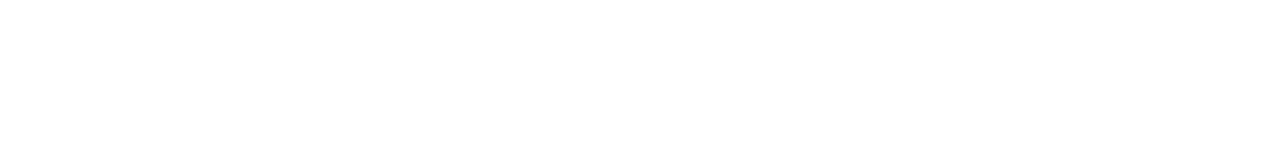
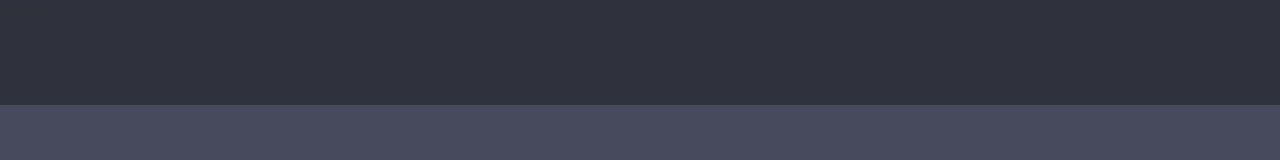
Before and after one commit to Neuropassenger/bybtc-landing, a website: page src/index.html in a window 1280 px wide. Drawn offline with Linux system fonts and the light colour scheme.

Commit message:
Base markup for header

```diff
--- /dev/null
+++ b/src/css/reset.css
@@ -0,0 +1,43 @@
+html, body, div, span, applet, object, iframe,
+h1, h2, h3, h4, h5, h6, p, blockquote, pre,
+a, abbr, acronym, address, big, cite, code,
+del, dfn, em, img, ins, kbd, q, s, samp,
+small, strike, strong, sub, sup, tt, var,
+b, u, i, center,
+dl, dt, dd, ol, ul, li,
+fieldset, form, label, legend,
+table, caption, tbody, tfoot, thead, tr, th, td,
+article, aside, canvas, details, embed,
+figure, figcaption, footer, header, hgroup,
+menu, nav, output, ruby, section, summary,
+time, mark, audio, video {
+	margin: 0;
+	padding: 0;
+	border: 0;
+	font-size: 100%;
+	font: inherit;
+	vertical-align: baseline;
+}
+/* HTML5 display-role reset for older browsers */
+article, aside, details, figcaption, figure,
+footer, header, hgroup, menu, nav, section {
+	display: block;
+}
+body {
+	line-height: 1;
+}
+ol, ul {
+	list-style: none;
+}
+blockquote, q {
+	quotes: none;
+}
+blockquote:before, blockquote:after,
+q:before, q:after {
+	content: '';
+	content: none;
+}
+table {
+	border-collapse: collapse;
+	border-spacing: 0;
+}
--- a/src/index.html
+++ b/src/index.html
@@ -2,8 +2,13 @@
 <html>
 <head>
 	<title>Landing Page for byBTC</title>
+	<link rel="stylesheet" href="css/main.css">
 </head>
 <body>
-
+	<header class="page-header">
+		<nav class="top-line">
+			Nav bar
+		</nav>
+	</header>
 </body>
 </html>
--- /dev/null
+++ b/src/sass/main.sass
@@ -0,0 +1,10 @@
+@import "../css/reset"
+@import "../libs/bootstrap/bootstrap-grid.min"
+
+.page-header
+	background-color: #474a5c;
+	height: 100vh;
+
+.top-line
+	background-color: #2f313d;
+	height: 105px;
```
Also changed, not shown: src/css/main.css (added), src/libs/bootstrap/bootstrap-grid.min.css (added), src/libs/bootstrap/grid12.css (deleted).
